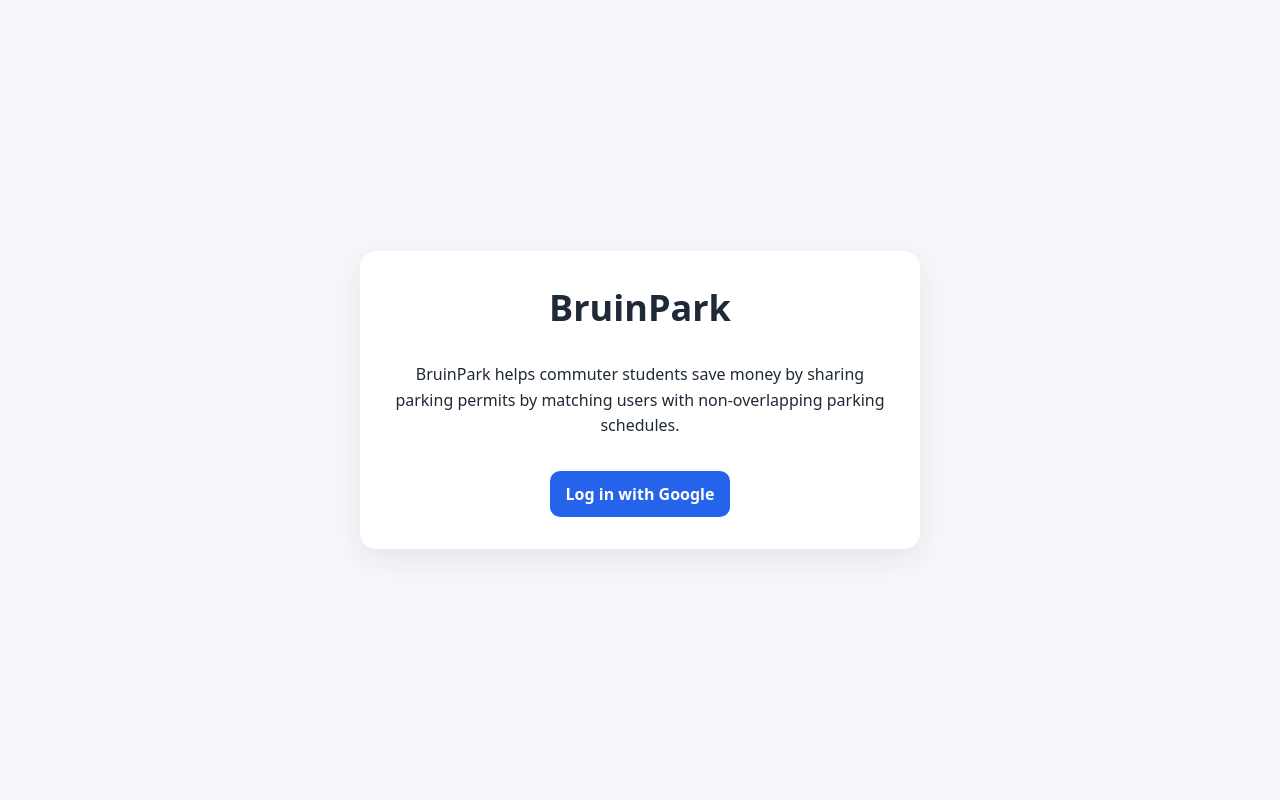
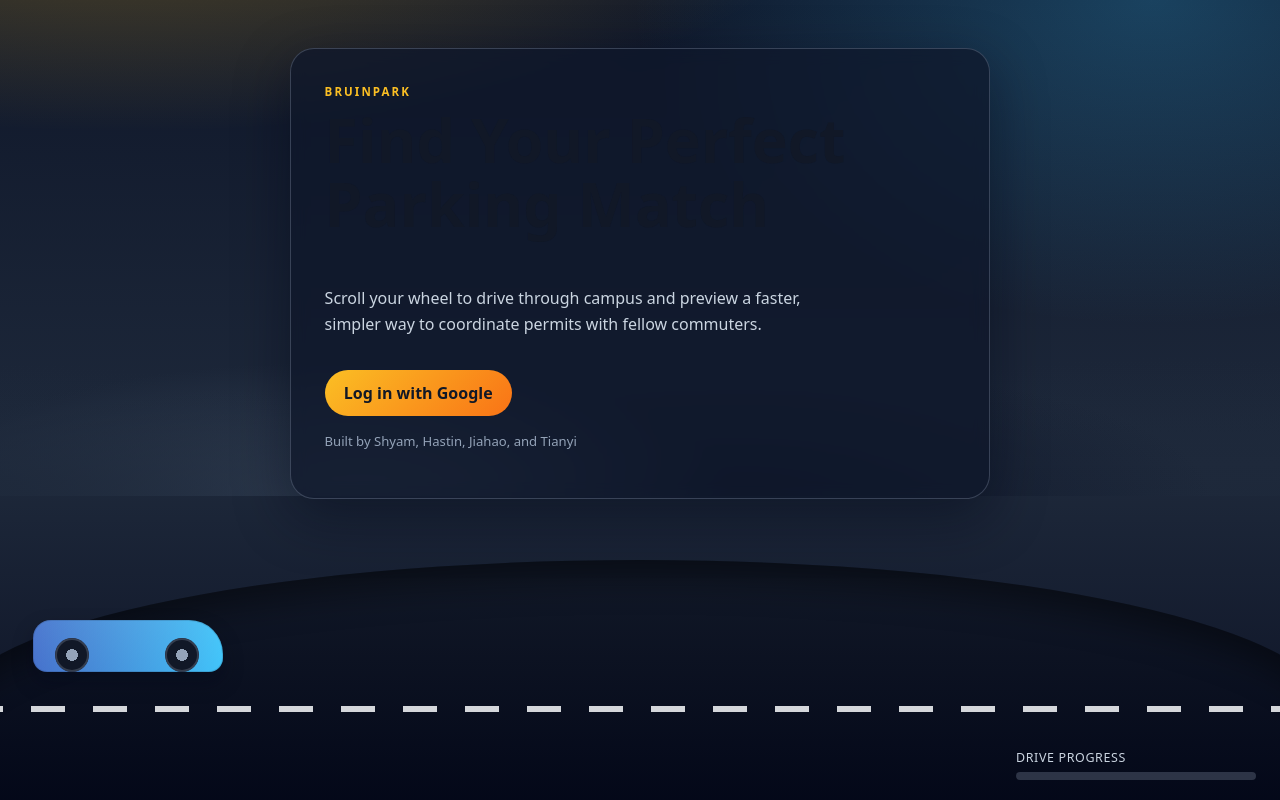
Before and after one commit to shyam7nj/bruinpark, a React app in the folder frontend/: page / in a window 1280 px wide. Built offline with nearby package versions, Linux system fonts and the light colour scheme; the HTML template or start-up script is replaced by a standard one.

Commit message:
Added a new landing page. Landing page now contains a background color, author citing, and a parallax scroll 'driving effect'

```diff
--- a/frontend/src/App.css
+++ b/frontend/src/App.css
@@ -1,14 +1,3 @@
-* {
-  box-sizing: border-box;
-}
-
-body {
-  margin: 0;
-  font-family: system-ui, -apple-system, BlinkMacSystemFont, 'Segoe UI', sans-serif;
-  background: #f7f7fb;
-  color: #1f2937;
-}
-
 .page {
   min-height: 100vh;
   display: flex;
@@ -20,15 +9,18 @@ body {
 .card {
   width: 100%;
   max-width: 560px;
-  background: white;
+  background: #ffffff;
+  color: #111827;
   border-radius: 16px;
   padding: 2rem;
-  box-shadow: 0 10px 30px rgba(15, 23, 42, 0.08);
+  box-shadow: 0 20px 45px rgba(3, 7, 18, 0.2);
+  text-align: center;
 }
 
 h1 {
   margin-top: 0;
-  font-size: 2.25rem;
+  font-size: clamp(2.2rem, 5vw, 3.8rem);
+  line-height: 1.05;
 }
 
 h2 {
@@ -43,17 +35,24 @@ p {
   display: inline-block;
   margin-top: 1rem;
   border: none;
-  border-radius: 10px;
-  padding: 0.75rem 1rem;
-  background: #2563eb;
-  color: white;
-  font-weight: 600;
+  border-radius: 999px;
+  padding: 0.75rem 1.2rem;
+  background: linear-gradient(135deg, #fbbf24, #f97316);
+  color: #111827;
+  font-weight: 700;
   text-decoration: none;
   cursor: pointer;
+  transition: transform 140ms ease, box-shadow 140ms ease;
+}
+
+.button:hover {
+  transform: translateY(-2px);
+  box-shadow: 0 10px 24px rgba(249, 115, 22, 0.35);
 }
 
 .button.secondary {
-  background: #4b5563;
+  background: #334155;
+  color: #f8fafc;
 }
 
 hr {
@@ -64,6 +63,179 @@ hr {
 
 h1,
 h2 {
-  color: #1f2937;
+  color: #111827;
   opacity: 1;
 }
+
+.landing-page {
+  --drive-progress: 0;
+  --drive-ratio: 0;
+  position: relative;
+  min-height: 100vh;
+  overflow: hidden;
+  background:
+    radial-gradient(1200px 420px at 10% -15%, rgba(251, 191, 36, 0.32), transparent 60%),
+    radial-gradient(800px 500px at 90% 0%, rgba(56, 189, 248, 0.26), transparent 65%),
+    linear-gradient(180deg, #0f172a 0%, #1e293b 58%, #0b1023 100%);
+  color: #e2e8f0;
+}
+
+.hero-card {
+  position: relative;
+  z-index: 2;
+  width: min(700px, calc(100% - 2.5rem));
+  margin: 3rem auto 0;
+  padding: clamp(1.35rem, 3vw, 2.1rem);
+  border-radius: 24px;
+  background: rgba(15, 23, 42, 0.72);
+  border: 1px solid rgba(148, 163, 184, 0.3);
+  backdrop-filter: blur(8px);
+  box-shadow: 0 18px 55px rgba(2, 6, 23, 0.45);
+  text-align: left;
+}
+
+.eyebrow {
+  margin: 0 0 0.45rem;
+  color: #fbbf24;
+  letter-spacing: 0.18em;
+  font-size: 0.72rem;
+  font-weight: 700;
+}
+
+.hero-copy {
+  max-width: 58ch;
+  margin-top: 0.5rem;
+  color: #cbd5e1;
+}
+
+.credit {
+  margin-top: 0.95rem;
+  font-size: 0.82rem;
+  color: #94a3b8;
+}
+
+.mountains {
+  position: absolute;
+  inset: 30% -12% auto;
+  height: 32vh;
+  background:
+    radial-gradient(60% 100% at 8% 100%, rgba(30, 41, 59, 0.95), transparent 52%),
+    radial-gradient(50% 100% at 30% 100%, rgba(51, 65, 85, 0.95), transparent 52%),
+    radial-gradient(58% 100% at 56% 100%, rgba(15, 23, 42, 0.9), transparent 52%),
+    radial-gradient(64% 100% at 84% 100%, rgba(30, 41, 59, 0.9), transparent 54%);
+  transform: translateX(calc(var(--drive-progress) * -0.7px));
+}
+
+.road {
+  position: absolute;
+  left: -4%;
+  right: -4%;
+  bottom: -8vh;
+  height: 38vh;
+  border-radius: 50% 50% 0 0;
+  background: linear-gradient(180deg, #111827 5%, #020617 88%);
+  box-shadow: inset 0 16px 35px rgba(0, 0, 0, 0.45);
+}
+
+.road-lines {
+  position: absolute;
+  left: -12%;
+  right: -12%;
+  top: 48%;
+  height: 6px;
+  background: repeating-linear-gradient(
+    90deg,
+    rgba(248, 250, 252, 0.85) 0 34px,
+    transparent 34px 62px
+  );
+  transform: translateX(calc(var(--drive-progress) * -4px));
+}
+
+.car {
+  position: absolute;
+  left: calc(10% + (var(--drive-ratio) * 60%));
+  bottom: 16vh;
+  width: 190px;
+  height: 68px;
+  transform: translateX(-50%);
+  transition: left 70ms linear;
+  z-index: 3;
+}
+
+.car-body {
+  position: absolute;
+  inset: 16px 0 0;
+  border-radius: 18px 34px 14px 14px;
+  background:
+    linear-gradient(135deg, rgba(248, 250, 252, 0.95), rgba(148, 163, 184, 0.8)),
+    linear-gradient(90deg, #1e40af, #38bdf8);
+  background-blend-mode: soft-light, normal;
+  box-shadow: inset 0 0 0 1px rgba(30, 41, 59, 0.16), 0 10px 20px rgba(2, 6, 23, 0.34);
+}
+
+.wheel {
+  position: absolute;
+  width: 34px;
+  height: 34px;
+  bottom: 0;
+  border-radius: 50%;
+  background:
+    radial-gradient(circle at 50% 50%, #94a3b8 0 24%, #111827 25% 68%, #020617 69% 100%);
+  box-shadow: inset 0 0 0 2px rgba(148, 163, 184, 0.28);
+}
+
+.wheel-left {
+  left: 22px;
+}
+
+.wheel-right {
+  right: 24px;
+}
+
+.scroll-meter {
+  position: absolute;
+  right: 1.5rem;
+  bottom: 1.25rem;
+  width: min(240px, 70vw);
+  z-index: 4;
+}
+
+.scroll-meter span {
+  display: block;
+  margin-bottom: 0.35rem;
+  color: #cbd5e1;
+  font-size: 0.78rem;
+  letter-spacing: 0.05em;
+  text-transform: uppercase;
+}
+
+.meter-track {
+  height: 8px;
+  border-radius: 999px;
+  background: rgba(148, 163, 184, 0.28);
+  overflow: hidden;
+}
+
+.meter-fill {
+  height: 100%;
+  width: calc(var(--drive-ratio) * 100%);
+  border-radius: inherit;
+  background: linear-gradient(90deg, #fbbf24, #f97316);
+}
+
+@media (max-width: 720px) {
+  .hero-card {
+    margin-top: 1.2rem;
+  }
+
+  .car {
+    width: 145px;
+    height: 56px;
+    bottom: 18vh;
+  }
+
+  .scroll-meter {
+    right: 1rem;
+    bottom: 0.9rem;
+  }
+}
--- a/frontend/src/App.jsx
+++ b/frontend/src/App.jsx
@@ -4,19 +4,66 @@ import './App.css'
 const API_URL = 'http://localhost:3001';
 
 function Home(){
+  const [driveProgress, setDriveProgress] = useState(0);
+
+  useEffect(() => {
+    const previousOverflow = document.body.style.overflow;
+    document.body.style.overflow = 'hidden';
+
+    const handleWheel = (event) => {
+      event.preventDefault();
+      setDriveProgress((previous) => {
+        const next = previous + (event.deltaY * 0.06);
+        return Math.max(0, Math.min(100, next));
+      });
+    };
+
+    window.addEventListener('wheel', handleWheel, { passive: false });
+
+    return () => {
+      window.removeEventListener('wheel', handleWheel);
+      document.body.style.overflow = previousOverflow;
+    };
+  }, []);
+
+  const sceneStyle = {
+    '--drive-progress': driveProgress,
+    '--drive-ratio': driveProgress / 100,
+  };
+
   return (
-    <main className="page">
-      <section className="card">
-        <h1>BruinPark</h1>
-        <p>
-          BruinPark helps commuter students save money by sharing parking permits by
-          matching users with non-overlapping parking schedules.
+    <main className="landing-page" style={sceneStyle}>
+      <section className="hero-card">
+        <p className="eyebrow">BRUINPARK</p>
+        <h1>Find Your Perfect Parking Match</h1>
+        <p className="hero-copy">
+          Scroll your wheel to drive through campus and preview a faster, simpler
+          way to coordinate permits with fellow commuters.
         </p>
 
         <a className="button" href={`${API_URL}/auth/google`}>
           Log in with Google
         </a>
+
+        <p className="credit">Built by Shyam, Hastin, Jiahao, and Tianyi</p>
       </section>
+
+      <div className="mountains" aria-hidden="true" />
+      <div className="road" aria-hidden="true">
+        <div className="road-lines" />
+      </div>
+      <div className="car" aria-hidden="true">
+        <div className="car-body" />
+        <div className="wheel wheel-left" />
+        <div className="wheel wheel-right" />
+      </div>
+
+      <div className="scroll-meter" aria-hidden="true">
+        <span>Drive Progress</span>
+        <div className="meter-track">
+          <div className="meter-fill" />
+        </div>
+      </div>
     </main>
   );
 }
--- a/frontend/src/index.css
+++ b/frontend/src/index.css
@@ -5,71 +5,10 @@
 body {
   margin: 0;
   font-family: system-ui, -apple-system, BlinkMacSystemFont, 'Segoe UI', sans-serif;
-  background: #f7f7fb;
-  color: #1f2937;
+  background: #0f172a;
+  color: #e2e8f0;
 }
 
 #root {
   min-height: 100vh;
 }
-
-.page {
-  min-height: 100vh;
-  display: flex;
-  align-items: center;
-  justify-content: center;
-  padding: 2rem;
-}
-
-.card {
-  width: 100%;
-  max-width: 560px;
-  background: white;
-  color: #1f2937;
-  border-radius: 16px;
-  padding: 2rem;
-  box-shadow: 0 10px 30px rgba(15, 23, 42, 0.08);
-  text-align: center;
-}
-
-h1,
-h2 {
-  color: #111827;
-  opacity: 1;
-}
-
-h1 {
-  margin-top: 0;
-  font-size: 2.25rem;
-}
-
-h2 {
-  margin-top: 1.5rem;
-}
-
-p {
-  line-height: 1.6;
-}
-
-.button {
-  display: inline-block;
-  margin-top: 1rem;
-  border: none;
-  border-radius: 10px;
-  padding: 0.75rem 1rem;
-  background: #2563eb;
-  color: white;
-  font-weight: 600;
-  text-decoration: none;
-  cursor: pointer;
-}
-
-.button.secondary {
-  background: #4b5563;
-}
-
-hr {
-  margin: 1.5rem 0;
-  border: none;
-  border-top: 1px solid #e5e7eb;
-}
```
Also changed, not shown: 1 other file (tests, documents, lock files or other folders).
